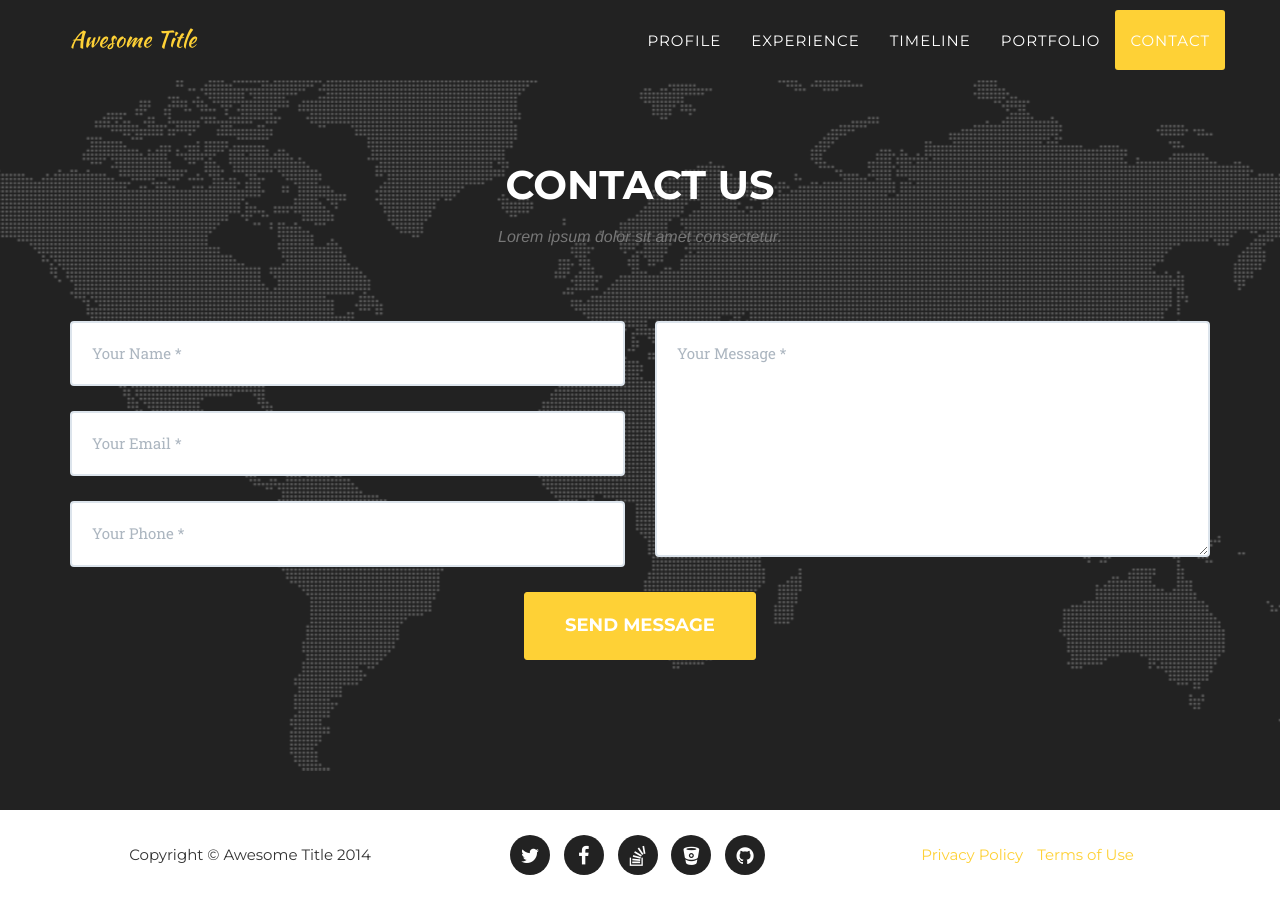
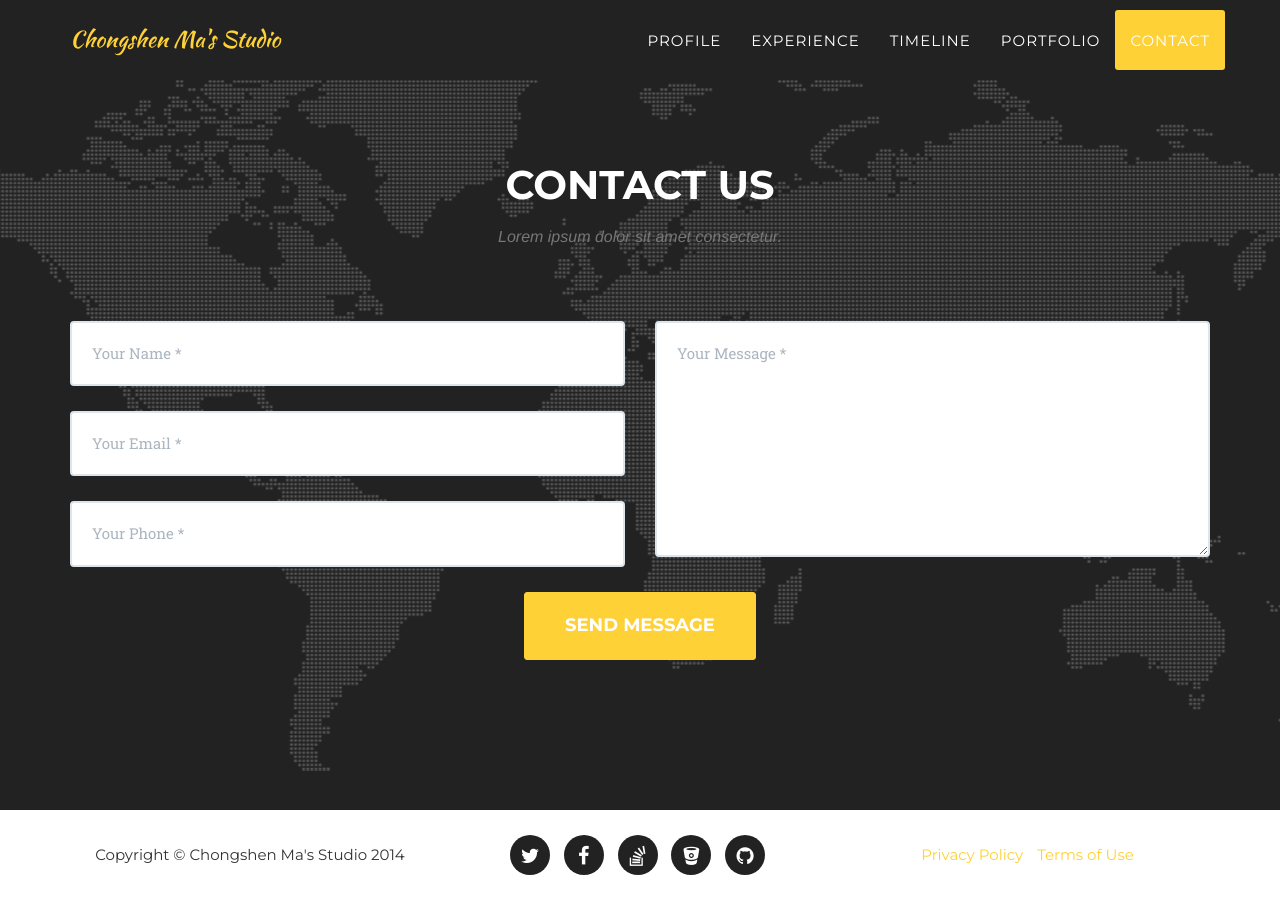
Before and after one commit to machongshen/machongshen_homepage, a Jekyll site: the page built from index.html, in a window 1280 px wide and 900 px high, scrolled down 5636 px. Built offline with Jekyll 4.4.1, drawn with Linux system fonts in a browser that asks for light colours; some web fonts are replaced.

Commit message:
cool change

```diff
--- a/_config.yml
+++ b/_config.yml
@@ -2,8 +2,8 @@ url: https://machongshen.github.io
 baseurl: /machongshen_homepage/
 
 # Site settings
-title: Awesome Title
-email: your-email@domain.com
+title: Chongshen Ma's Studio
+email: chongshm@andrew.cmu.edu
 description: "Write an awesome description for your new site here. You can edit this line in _config.yml. It will appear in your document head meta (for Google search results) and in your feed.xml site description."
 
 # Color settings (hex-codes without the leading hash-tag)
```
